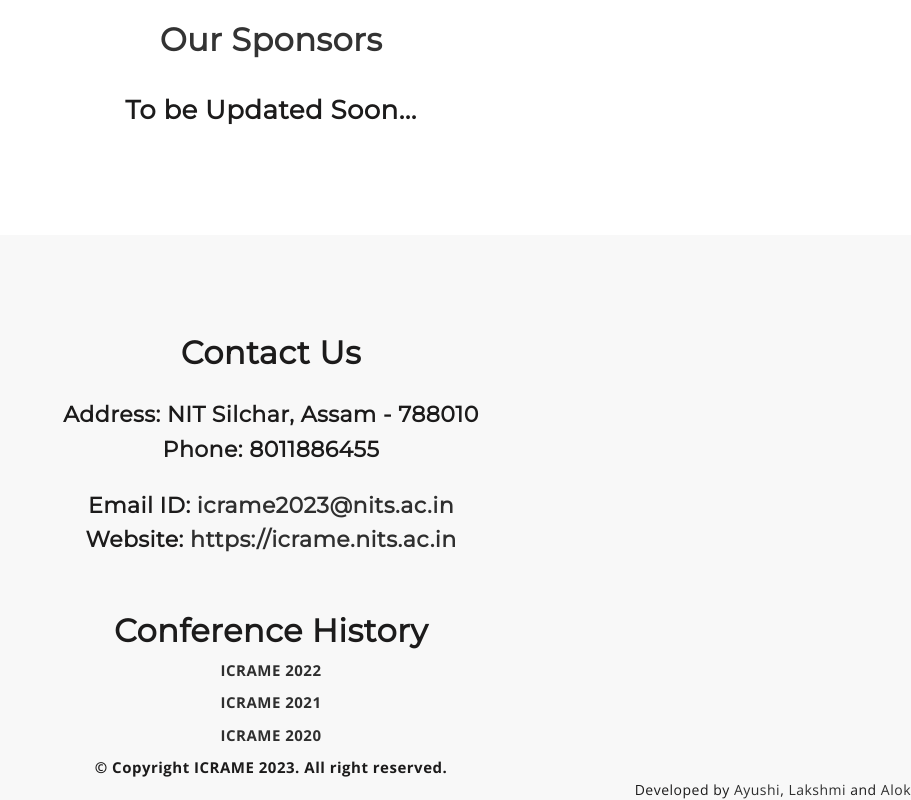
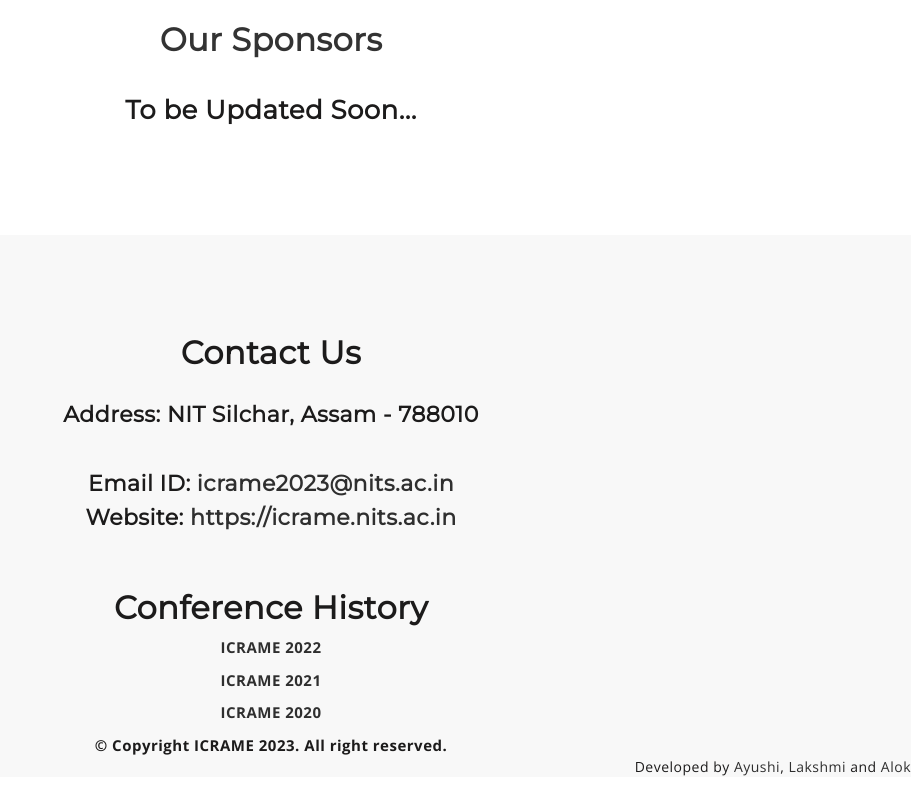
Before and after one commit to AlokPurbey/ICRAME_2023_main, a plain HTML site: page index.html in a window 1280 px wide. Shown: the part 7327-8127 px from the top of the page, without its empty margins (369-1280 px from the left). After the commit the page ends 8104 px from the top, so only its background shows below. Drawn offline with nearby package versions, Linux system fonts and the light colour scheme.

Commit message:
Update index.html

```diff
--- a/index.html
+++ b/index.html
@@ -1305,7 +1305,7 @@
 							<div class="mu-title-area">
 								<h2 class="mu-heading-title">Contact Us</h2>
 								<br>
-								<h4>Address: NIT Silchar, Assam - 788010</h4><h4>Phone: 8011886455</h4><br><h4>Email ID: <a href="mailto:icrame2023@nits.ac.in">icrame2023@nits.ac.in</a><br><h4>Website: <a href="http://icrame.nits.ac.in">https://icrame.nits.ac.in</a></h4>
+								<h4>Address: NIT Silchar, Assam - 788010</h4><h4><br><h4>Email ID: <a href="mailto:icrame2023@nits.ac.in">icrame2023@nits.ac.in</a><br><h4>Website: <a href="http://icrame.nits.ac.in">https://icrame.nits.ac.in</a></h4>
 								<!-- <iframe src="https://docs.google.com/forms/d/e/1FAIpQLSftmsrzs1miPLJnS2yWE6f1eFrwvqItrOuZCEejps2-VenfDQ/viewform?embedded=true" width="640" height="860" frameborder="0" marginheight="0" marginwidth="0">Loading…</iframe> -->
 							</div>
 
```
